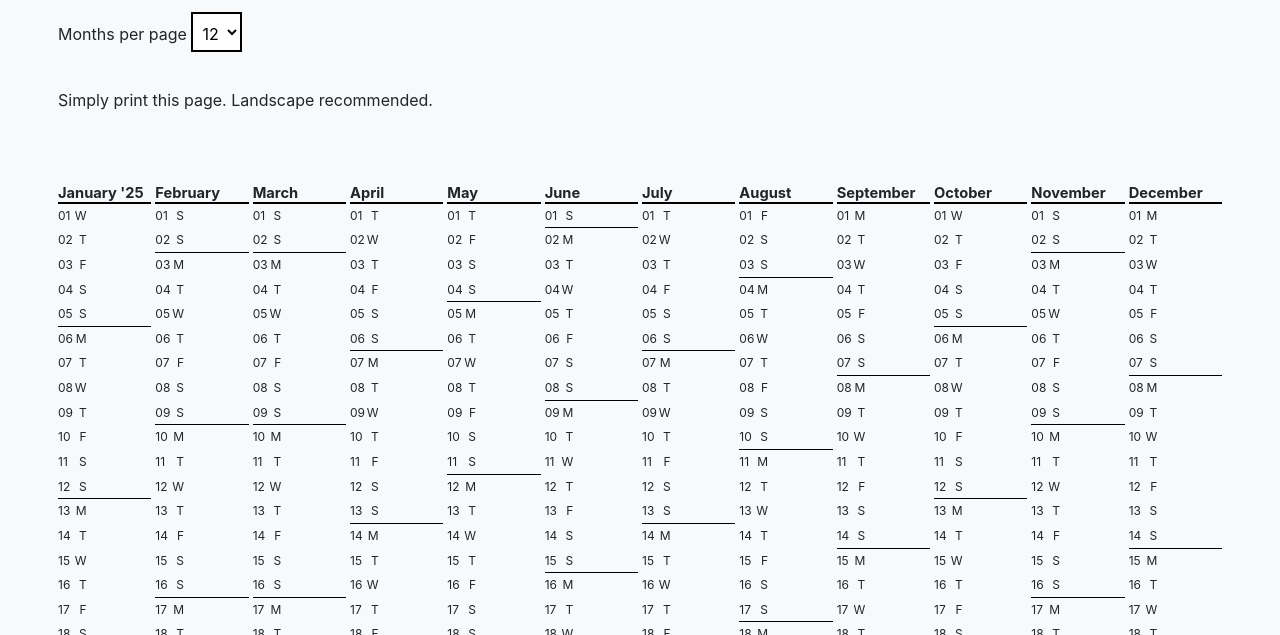
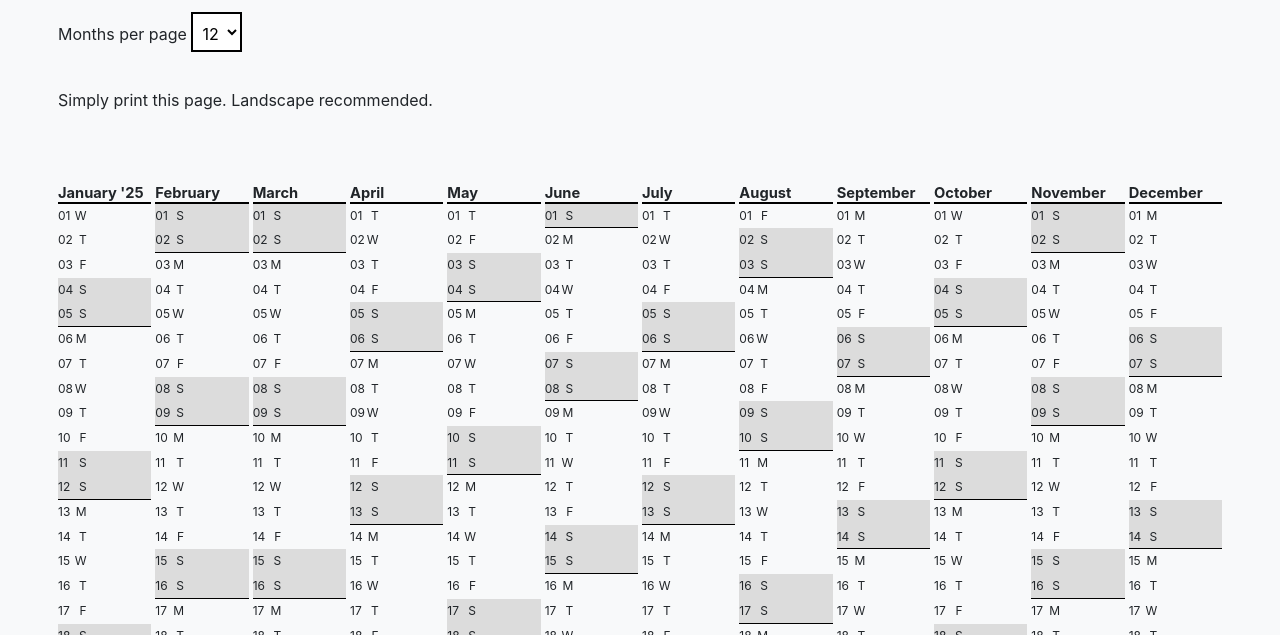
Before and after one commit to erkannt/printable-year, a website built with Parcel: page src/index.html in a window 1280 px wide. Shown: the part 165-800 px from the top of the page. Built offline with nearby package versions, Linux system fonts and the light colour scheme.

Commit message:
Shade weekends

```diff
--- a/sass/_calendar.scss
+++ b/sass/_calendar.scss
@@ -49,7 +49,6 @@
   display: grid;
   grid-template-columns: auto auto 1fr;
   grid-template-rows: auto repeat(31, 1fr);
-  border-bottom: var(--linewidth-bold) solid black;
 }
 
 .month {
@@ -70,6 +69,12 @@
   padding-left: 0.2ch;
 }
 
+.calendarItem[data-dayofweek='0'],
+.calendarItem[data-dayofweek='6'] {
+  background-color: var(--bg-grey);
+  height: 100%;
+}
+
 .calendarItem[data-dayofweek='0'] {
   border-bottom: var(--linewidth-regular) solid black;
 }
--- a/sass/_colors.scss
+++ b/sass/_colors.scss
@@ -1,5 +1,6 @@
 :root {
   --black: #212529;
   --off-white: #f8f9fa;
+  --bg-grey: #dcdcdc;
   --link: #3b5bdb;
 }
--- a/sass/_typography.scss
+++ b/sass/_typography.scss
@@ -4,7 +4,9 @@ body {
   font-weight: normal;
   line-height: 1.6;
   color: var(--black);
-  background-color: var(--off-white);
+  @media not print {
+    background-color: var(--off-white);
+  }
 
   h1,
   h2,
```
